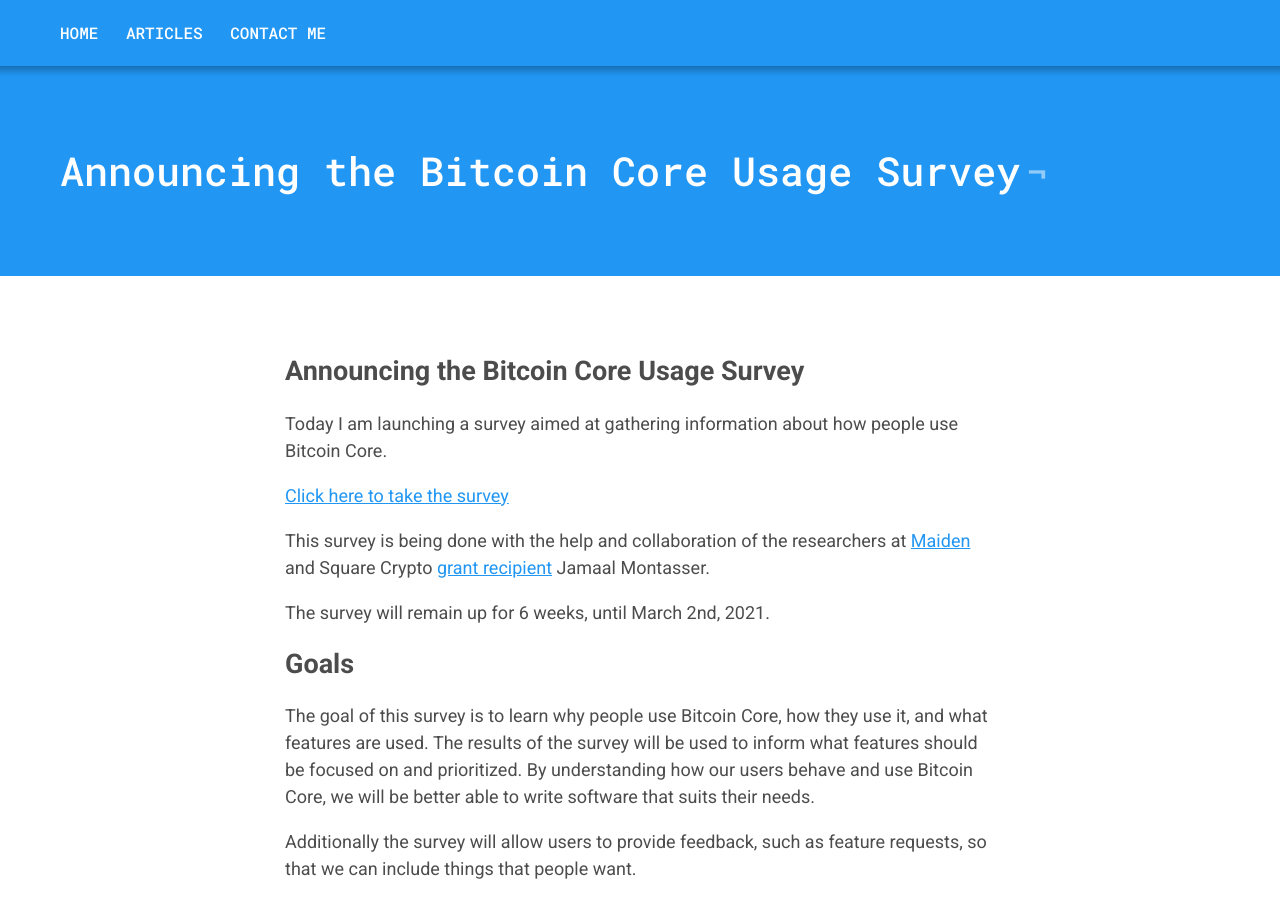
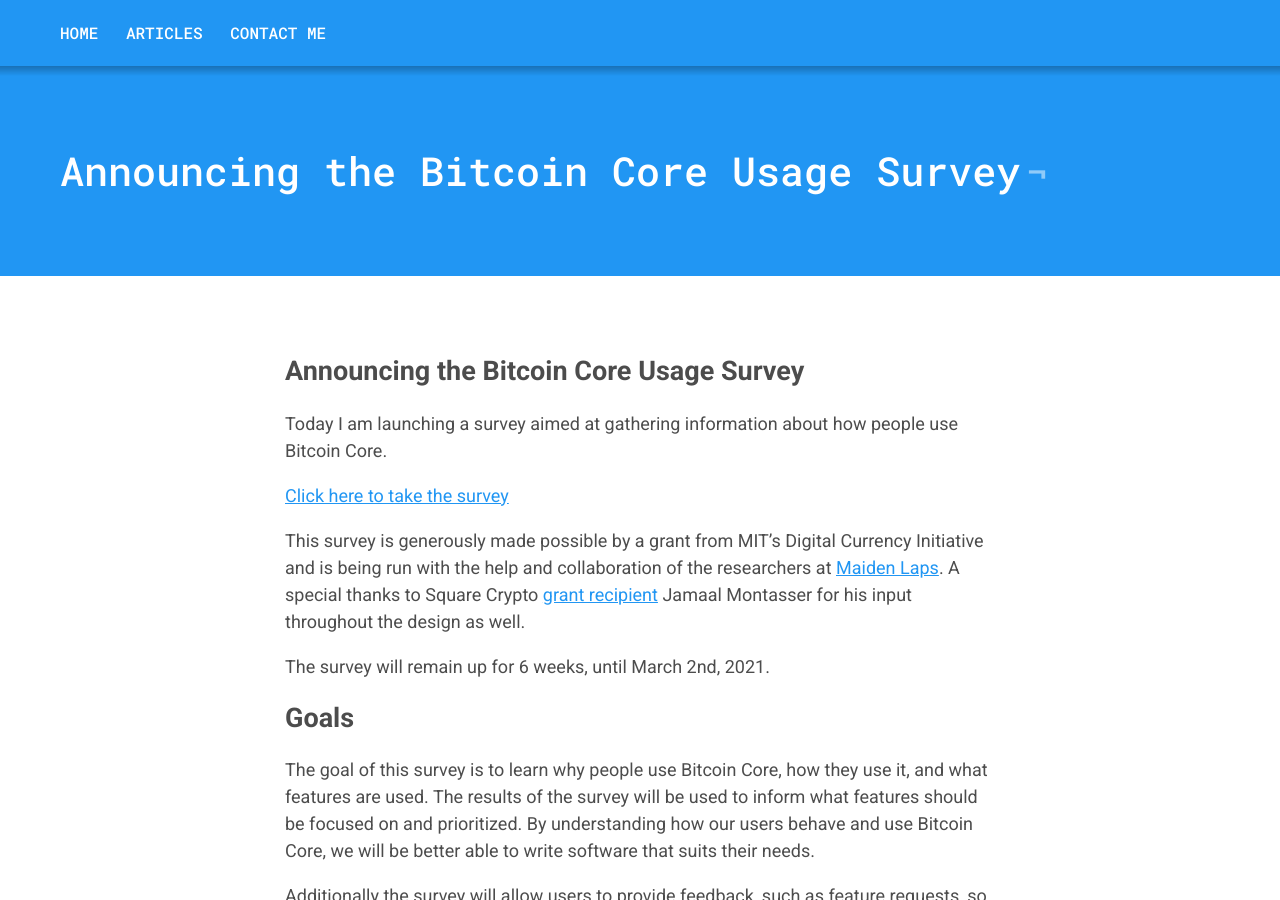
Before and after one commit to achow101/achow101.github.io, a Jekyll site: the page built from _posts/2021-01-19-bitcoin-core-survey.md, in a window 1280 px wide and 900 px high. Built offline with Jekyll 4.4.1, drawn with Linux system fonts in a browser that asks for light colours; some of the changed text lies outside the part shown.

Commit message:
Mention DCI in survey post

```diff
--- a/_posts/2021-01-19-bitcoin-core-survey.md
+++ b/_posts/2021-01-19-bitcoin-core-survey.md
@@ -9,7 +9,8 @@
 
 [Click here to take the survey](https://survey.alchemer.com/s3/6081474/8acd79087feb)
 
-This survey is being done with the help and collaboration of the researchers at [Maiden](https://maiden.global/) and Square Crypto [grant recipient](https://twitter.com/sqcrypto/status/1338665428550365184) Jamaal Montasser.
+This survey is generously made possible by a grant from MIT's Digital Currency Initiative and is being run with the help and collaboration of the researchers at [Maiden Laps](https://maiden.global/).
+A special thanks to Square Crypto [grant recipient](https://twitter.com/sqcrypto/status/1338665428550365184) Jamaal Montasser for his input throughout the design as well.
 
 The survey will remain up for 6 weeks, until March 2nd, 2021.
 
@@ -166,5 +167,5 @@
 
 ## Acknowledgements
 
-Special thanks to the researchers at [Maiden](https://maiden.global/), particularly Zach Herring and Shira Frank, who helped me put this survey together.
+Special thanks to MIT's DCI for generously sponsoring this survey, and for the researchers at [Maiden Labs](https://maiden.global/), particularly Zach Herring and Shira Frank, who helped me put this survey together.
 Additional thanks to Jamaal Montasser, Samuel Dobson, Sjors Provoost, and Jeremy Rubin who all provided additional insight into the questions and goals of this survey.
```
